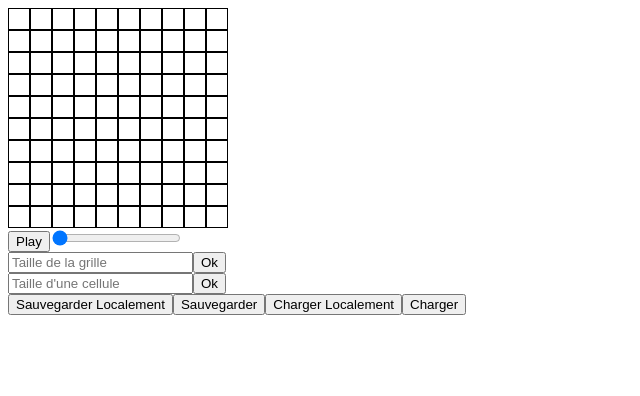
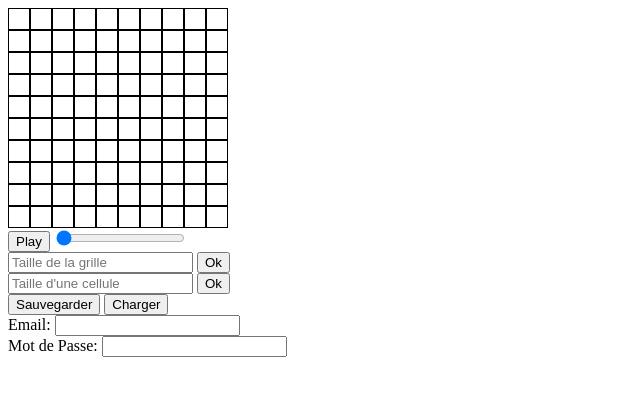
Before and after one commit to EcceAgnusDei/ludusVitae, a plain HTML site: page front/index.html in a window 1280 px wide. Shown: the whole page, without its empty margins (0-640 px from the left). Drawn offline with Linux system fonts and the light colour scheme.

Commit message:
creating elements in html file

```diff
--- a/front/index.html
+++ b/front/index.html
@@ -7,6 +7,35 @@
     <title>Jeu de la vie</title>
   </head>
   <body>
+    <div id="gamecontainer">
+      <div id="gridcontainer"></div>
+      <button id="playbutton">Play</button>
+      <input type="range" min="1" max="100" value="1" id="speedslider" />
+      <div id="gridsizecontainer">
+        <input
+          type="input"
+          id="gridsizeinput"
+          placeholder="Taille de la grille"
+        />
+        <button id="gridsizebutton">Ok</button>
+      </div>
+      <div id="cellsizecontainer">
+        <input
+          type="input"
+          id="cellsizeinput"
+          placeholder="Taille d'une cellule"
+        />
+        <button id="cellsizebutton">Ok</button>
+      </div>
+      <button id="savebutton">Sauvegarder</button>
+      <button id="loadbutton">Charger</button>
+    </div>
+    <form action="/login" method="POST">
+      <label for="email">Email: </label>
+      <input type="email" name="email" /><br />
+      <label for="password">Mot de Passe: </label>
+      <input type="password" name="password" />
+    </form>
     <script type="module" src="./script.js"></script>
   </body>
 </html>
--- a/front/script.js
+++ b/front/script.js
@@ -1,18 +1,13 @@
 import { Container, Grid } from "./game.js";
 
 document.addEventListener("DOMContentLoaded", function () {
-  const game = new Container("game", document.body);
-  const gridContainer = new Container("gridcontainer", game.element);
-  const grid = new Grid("gird", gridContainer.element);
-
-  game.mount();
-  game.waitMounting(gridContainer.mount.bind(gridContainer));
-  gridContainer.waitMounting(grid.mount.bind(grid));
+  const gridContainer = document.getElementById("gridcontainer");
+  const grid = new Grid("grid", gridContainer);
+  grid.mount();
   grid.waitMounting(grid.createCells.bind(grid));
 
-  const startButton = document.createElement("button");
-  startButton.innerText = "Play";
-  startButton.onclick = (event) => {
+  const playButton = document.getElementById("playbutton");
+  playButton.onclick = (event) => {
     if (event.target.innerText === "Play") {
       event.target.innerText = "Pause";
       grid.play();
@@ -21,24 +16,14 @@ document.addEventListener("DOMContentLoaded", function () {
       grid.pause();
     }
   };
-  document.body.appendChild(startButton);
 
-  const speedSlider = document.createElement("input");
-  speedSlider.setAttribute("type", "range");
-  speedSlider.setAttribute("min", "1");
-  speedSlider.setAttribute("max", "100");
-  speedSlider.setAttribute("value", "1");
+  const speedSlider = document.getElementById("speedslider");
   speedSlider.addEventListener("input", () => {
     grid.handleSpeed(speedSlider.value);
   });
-  document.body.appendChild(speedSlider);
 
-  const gridSizeInput = document.createElement("input");
-  gridSizeInput.setAttribute("type", "input");
-  gridSizeInput.setAttribute("name", "gridsize");
-  gridSizeInput.setAttribute("placeholder", "Taille de la grille");
-  const gridSizeButton = document.createElement("button");
-  gridSizeButton.innerText = "Ok";
+  const gridSizeInput = document.getElementById("gridsizeinput");
+  const gridSizeButton = document.getElementById("gridsizebutton");
   gridSizeButton.onclick = () => {
     if (
       parseInt(gridSizeInput.value) > 0 &&
@@ -52,18 +37,9 @@ document.addEventListener("DOMContentLoaded", function () {
       alert("Veuillez entrer une valeur valide.");
     }
   };
-  const gridSizeContainer = document.createElement("div");
-  gridSizeContainer.appendChild(gridSizeInput);
-  gridSizeContainer.appendChild(gridSizeButton);
-  document.body.appendChild(gridSizeContainer);
 
-  const cellSizeInput = document.createElement("input");
-  cellSizeInput.setAttribute("type", "input");
-  cellSizeInput.setAttribute("name", "cellSize");
-  cellSizeInput.setAttribute("placeholder", "Taille d'une cellule");
-
-  const cellSizeButton = document.createElement("button");
-  cellSizeButton.innerText = "Ok";
+  const cellSizeInput = document.getElementById("cellsizeinput");
+  const cellSizeButton = document.getElementById("cellsizebutton");
   cellSizeButton.onclick = () => {
     if (
       parseInt(cellSizeInput.value) > 1 &&
@@ -76,36 +52,14 @@ document.addEventListener("DOMContentLoaded", function () {
       alert("Veuillez entrer une valeur valide.");
     }
   };
-  const cellSizeContainer = document.createElement("div");
-  cellSizeContainer.appendChild(cellSizeInput);
-  cellSizeContainer.appendChild(cellSizeButton);
-  document.body.appendChild(cellSizeContainer);
 
-  const saveButton = document.createElement("button");
-  saveButton.innerText = "Sauvegarder Localement";
+  const saveButton = document.getElementById("savebutton");
   saveButton.onclick = () => {
-    grid.saveLocaly();
-  };
-  document.body.appendChild(saveButton);
-
-  const dbSaveButton = document.createElement("button");
-  dbSaveButton.innerText = "Sauvegarder";
-  dbSaveButton.onclick = () => {
     grid.saveInDb();
   };
-  document.body.appendChild(dbSaveButton);
 
-  const loadLocalyButton = document.createElement("button");
-  loadLocalyButton.innerText = "Charger Localement";
-  loadLocalyButton.onclick = () => {
-    grid.fetch();
-  };
-  document.body.appendChild(loadLocalyButton);
-
-  const loadButton = document.createElement("button");
-  loadButton.innerText = "Charger";
+  const loadButton = document.getElementById("loadbutton");
   loadButton.onclick = () => {
     grid.fetch(2);
   };
-  document.body.appendChild(loadButton);
 });
```
